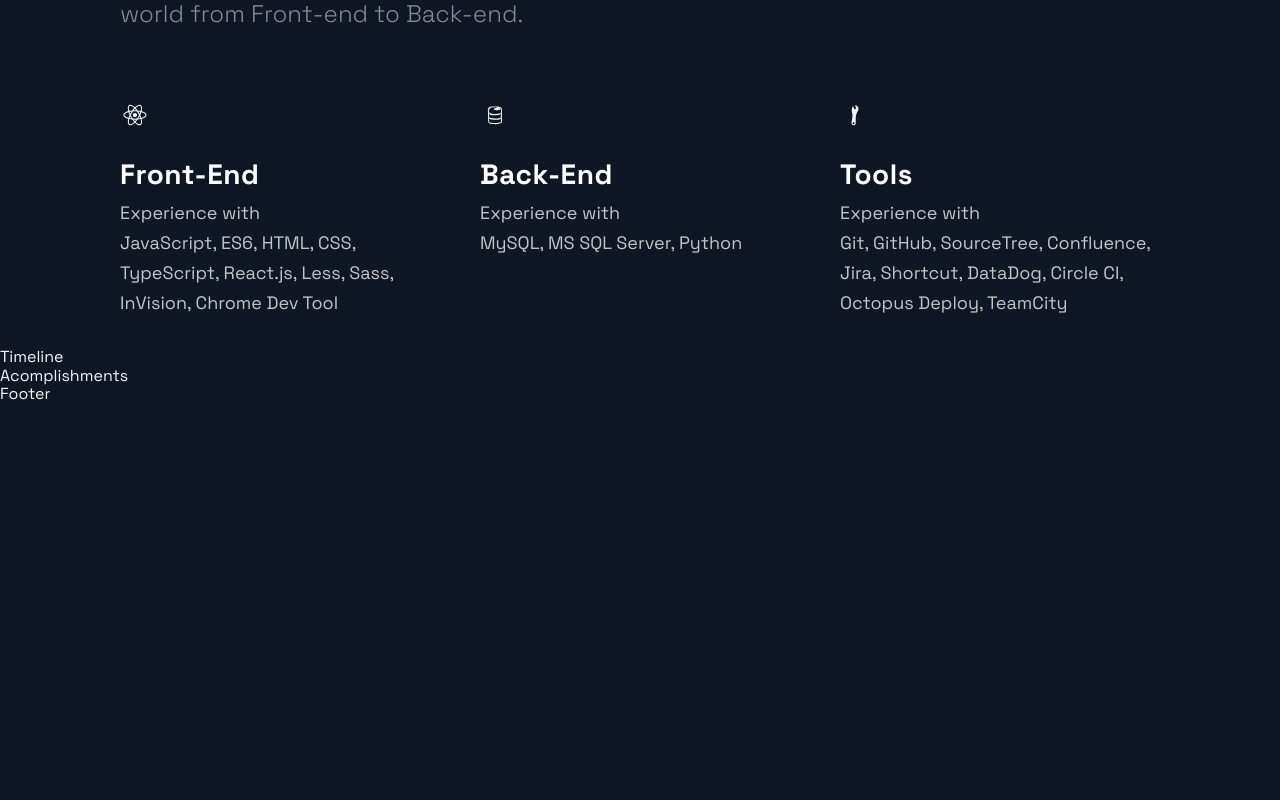
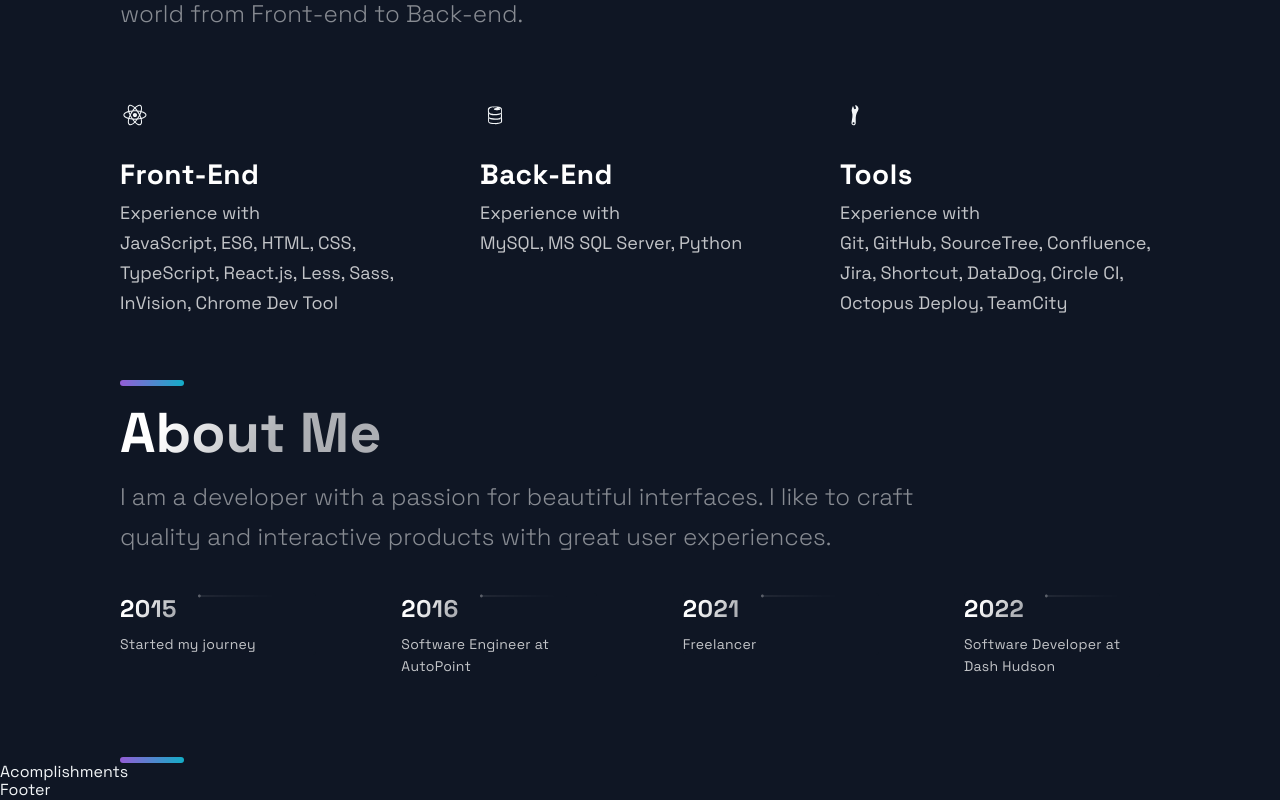
Before and after one commit to hemalawati/portfolio-website, a Next.js app: page / in a window 1280 px wide. Shown: the part 2223-3023 px from the top of the page. Before the commit the page ends 2627 px from the top, so only its background shows below. Built offline with nearby package versions, Linux system fonts and the light colour scheme.

Commit message:
formatted timeline

```diff
--- a/src/components/TimeLine/TimeLine.js
+++ b/src/components/TimeLine/TimeLine.js
@@ -1,52 +1,147 @@
 import React, { useState, useRef, useEffect } from 'react';
 
-import { CarouselButton, CarouselButtonDot, CarouselButtons, CarouselContainer, CarouselItem, CarouselItemImg, CarouselItemText, CarouselItemTitle, CarouselMobileScrollNode } from './TimeLineStyles';
-import { Section, SectionDivider, SectionText, SectionTitle } from '../../styles/GlobalComponents';
+import {
+	CarouselButton,
+	CarouselButtonDot,
+	CarouselButtons,
+	CarouselContainer,
+	CarouselItem,
+	CarouselItemImg,
+	CarouselItemText,
+	CarouselItemTitle,
+	CarouselMobileScrollNode,
+} from './TimeLineStyles';
+import {
+	Section,
+	SectionDivider,
+	SectionText,
+	SectionTitle,
+} from '../../styles/GlobalComponents';
 import { timeLineData } from '../../constants/constants';
 
 const TOTAL_CAROUSEL_COUNT = timeLineData.length;
 
 const Timeline = () => {
-  // const [activeItem, setActiveItem] = useState(0);
-  // const carouselRef = useRef();
+	const [activeItem, setActiveItem] = useState(0);
+	const carouselRef = useRef();
 
-  // const scroll = (node, left) => {
-  //   return node.scrollTo({ left, behavior: 'smooth' });
-  // }
+	const scroll = (node, left) => {
+		return node.scrollTo({ left, behavior: 'smooth' });
+	};
 
-  // const handleClick = (e, i) => {
-  //   e.preventDefault();
+	const handleClick = (e, i) => {
+		e.preventDefault();
 
-  //   if (carouselRef.current) {
-  //     const scrollLeft = Math.floor(carouselRef.current.scrollWidth * 0.7 * (i / TimeLineData.length));
+		if (carouselRef.current) {
+			const scrollLeft = Math.floor(
+				carouselRef.current.scrollWidth * 0.7 * (i / TimeLineData.length)
+			);
 
-  //     scroll(carouselRef.current, scrollLeft);
-  //   }
-  // }
+			scroll(carouselRef.current, scrollLeft);
+		}
+	};
 
-  // const handleScroll = () => {
-  //   if (carouselRef.current) {
-  //     const index = Math.round((carouselRef.current.scrollLeft / (carouselRef.current.scrollWidth * 0.7)) * TimeLineData.length);
+	const handleScroll = () => {
+		if (carouselRef.current) {
+			const index = Math.round(
+				(carouselRef.current.scrollLeft /
+					(carouselRef.current.scrollWidth * 0.7)) *
+					timeLineData.length
+			);
 
-  //     setActiveItem(index);
-  //   }
-  // }
+			setActiveItem(index);
+		}
+	};
 
-  // // snap back to beginning of scroll when window is resized
-  // // avoids a bug where content is covered up if coming from smaller screen
-  // useEffect(() => {
-  //   const handleResize = () => {
-  //     scroll(carouselRef.current, 0);
-  //   }
+	// snap back to beginning of scroll when window is resized
+	// avoids a bug where content is covered up if coming from smaller screen
+	useEffect(() => {
+		const handleResize = () => {
+			scroll(carouselRef.current, 0);
+		};
 
-  //   window.addEventListener('resize', handleResize);
-  // }, []);
+		window.addEventListener('resize', handleResize);
+	}, []);
 
-  return (
-    <div>
-      Timeline
-    </div>
-  );
+	return (
+		<Section id="about">
+			<SectionDivider />
+			<br />
+			<SectionTitle>About Me</SectionTitle>
+			<SectionText>
+				I am a developer with a passion for beautiful interfaces. I like to
+				craft quality and interactive products with great user experiences.
+			</SectionText>
+			<CarouselContainer ref={carouselRef} onScroll={handleScroll}>
+				<>
+					{timeLineData.map((item, index) => (
+						<CarouselMobileScrollNode
+							key={index}
+							final={index === TOTAL_CAROUSEL_COUNT - 1}
+						>
+							<CarouselItem
+								index={index}
+								id={`carousel__item-${index}`}
+								active={activeItem}
+								onClick={(e) => handleClick(e, index)}
+							>
+								<CarouselItemTitle>
+									{item.year}
+									<CarouselItemImg
+										width="208"
+										height="6"
+										viewBox="0 0 208 6"
+										fill="none"
+										xmlns="http://www.w3.org/2000/svg"
+									>
+										<path
+											fill-rule="evenodd"
+											clip-rule="evenodd"
+											d="M2.5 5.5C3.88071 5.5 5 4.38071 5 3V3.5L208 3.50002V2.50002L5 2.5V3C5 1.61929 3.88071 0.5 2.5 0.5C1.11929 0.5 0 1.61929 0 3C0 4.38071 1.11929 5.5 2.5 5.5Z"
+											fill="url(#paint0_linear)"
+											fill-opacity="0.33"
+										/>
+										<defs>
+											<linearGradient
+												id="paint0_linear"
+												x1="-4.30412e-10"
+												y1="0.5"
+												x2="208"
+												y2="0.500295"
+												gradientUnits="userSpaceOnUse"
+											>
+												<stop stop-color="white" />
+												<stop
+													offset="0.79478"
+													stop-color="white"
+													stop-opacity="0"
+												/>
+											</linearGradient>
+										</defs>
+									</CarouselItemImg>
+								</CarouselItemTitle>
+								<CarouselItemText>{item.text}</CarouselItemText>
+							</CarouselItem>
+						</CarouselMobileScrollNode>
+					))}
+				</>
+			</CarouselContainer>
+			<CarouselButtons>
+				{timeLineData.map((item, index) => (
+					<CarouselButton
+						key={index}
+						index={index}
+						active={activeItem}
+						onClick={(e) => handleClick(e, index)}
+						type="button"
+					>
+						<CarouselButtonDot active={activeItem}></CarouselButtonDot>
+					</CarouselButton>
+				))}
+			</CarouselButtons>
+			<SectionDivider />
+		</Section>
+	);
 };
 
 export default Timeline;
--- a/src/components/TimeLine/TimeLineStyles.js
+++ b/src/components/TimeLine/TimeLineStyles.js
@@ -8,7 +8,6 @@
   list-style:none;
   display: flex;
   justify-content: space-between;
-  /* overflow-x: hidden; */
 
   margin-left: 32px;
   &:first-of-type{
```
